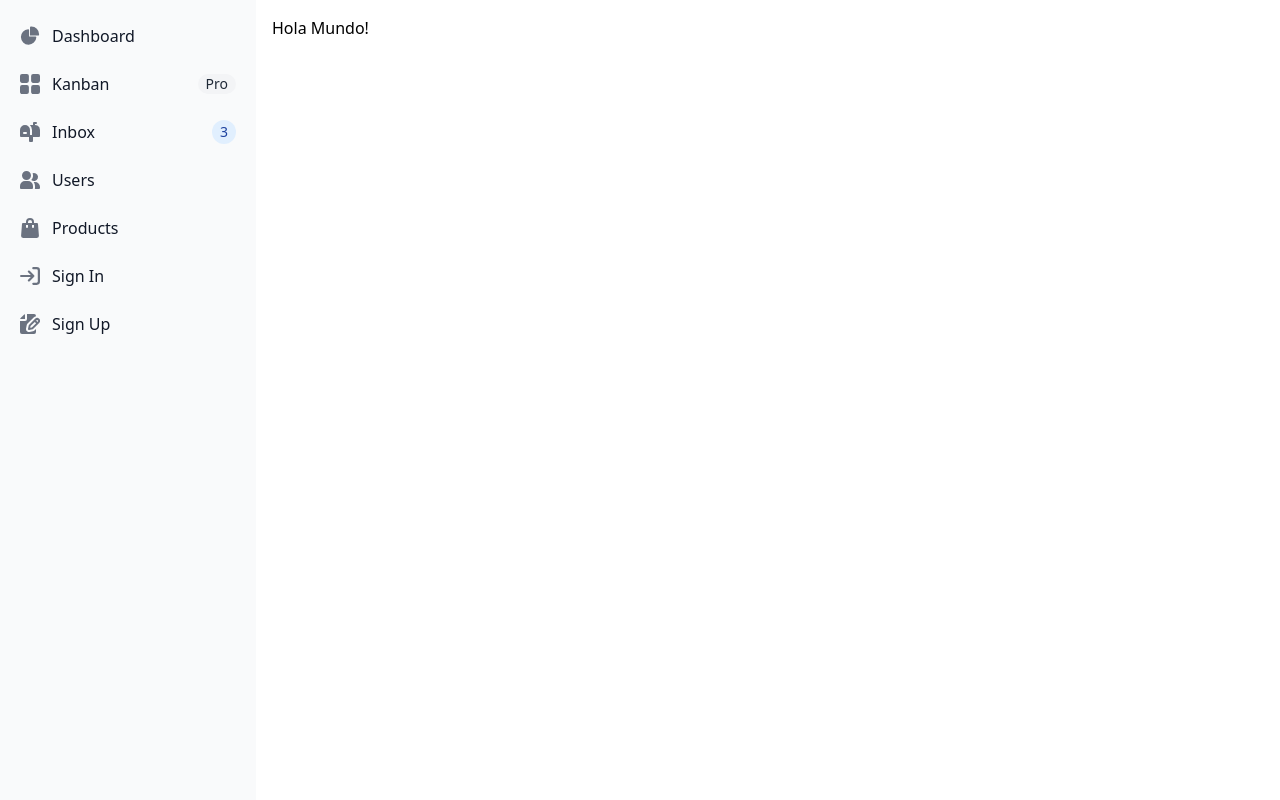
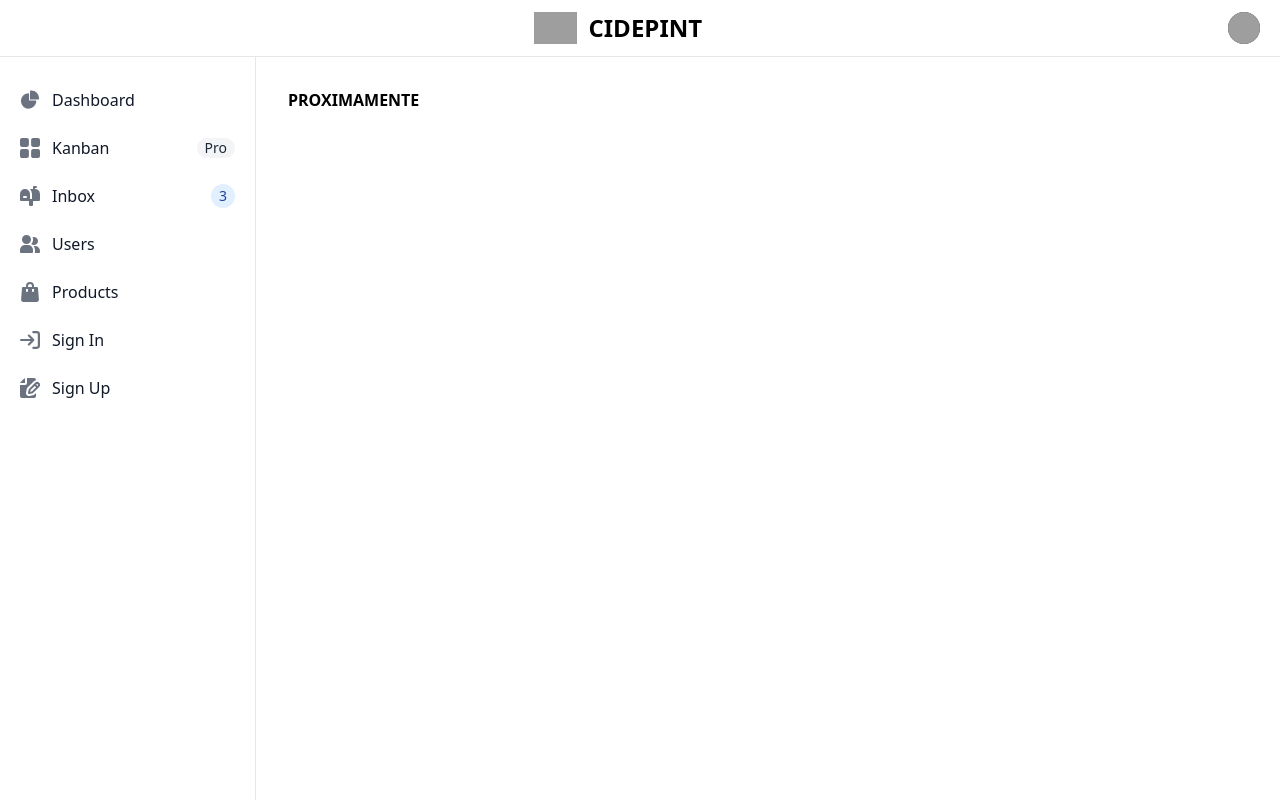
Before and after one commit to thiago-laurence/proyecto-de-software, a Flask app: page / in a window 1280 px wide. Run offline with Flask 3, Linux system fonts and the light colour scheme; style sheets or scripts are compiled from the project's sources; some libraries are stand-ins or nearby versions; grey boxes are pictures that could not be loaded.

Commit message:
FEAT (layout): se actualizo la estructura del layout

```diff
--- a/admin/src/web/templates/home.html
+++ b/admin/src/web/templates/home.html
@@ -7,9 +7,9 @@
 <!-- EXTEND BLOCKS -->
 {% block main %}
     <div class="container">
-        <div class="content">
+        <div class="content font-bold">
             <h1>
-                Hola Mundo!
+                PROXIMAMENTE
             </h1>
         </div>
     </div>
--- a/admin/src/web/templates/layout.html
+++ b/admin/src/web/templates/layout.html
@@ -1,5 +1,6 @@
 <!DOCTYPE html>
 <html lang="en">
+
 <head>
     <meta charset="UTF-8">
     <meta http-equiv="X-UA-Compatible" content="IE=edge">
@@ -15,88 +16,201 @@
 
     <title> {% block title %}-- Titulo --{% endblock %} </title>
 </head>
+
 <body>
     {% block content %}
-        <button data-drawer-target="default-sidebar" data-drawer-toggle="default-sidebar" aria-controls="default-sidebar" type="button" class="inline-flex items-center p-2 mt-2 ml-3 text-sm text-gray-500 rounded-lg sm:hidden hover:bg-gray-100 focus:outline-none focus:ring-2 focus:ring-gray-200 dark:text-gray-400 dark:hover:bg-gray-700 dark:focus:ring-gray-600">
+
+
+    <nav class="fixed top-0 z-50 w-full bg-white border-b border-gray-200 dark:bg-gray-800 dark:border-gray-700">
+        <div class="px-3 py-3 lg:px-5 lg:pl-3">
+            <div class="flex items-center justify-between">
+                {% block nav %}
+                <div class="flex items-center">
+                    <button data-drawer-target="logo-sidebar" data-drawer-toggle="logo-sidebar"
+                        aria-controls="logo-sidebar" type="button"
+                        class="inline-flex items-center text-sm text-gray-500 rounded-lg sm:hidden hover:bg-gray-100 focus:outline-none focus:ring-2 focus:ring-gray-200 dark:text-gray-400 dark:hover:bg-gray-700 dark:focus:ring-gray-600">
                         <span class="sr-only">Open sidebar</span>
-            <svg class="w-6 h-6" aria-hidden="true" fill="currentColor" viewBox="0 0 20 20" xmlns="http://www.w3.org/2000/svg">
-            <path clip-rule="evenodd" fill-rule="evenodd" d="M2 4.75A.75.75 0 012.75 4h14.5a.75.75 0 010 1.5H2.75A.75.75 0 012 4.75zm0 10.5a.75.75 0 01.75-.75h7.5a.75.75 0 010 1.5h-7.5a.75.75 0 01-.75-.75zM2 10a.75.75 0 01.75-.75h14.5a.75.75 0 010 1.5H2.75A.75.75 0 012 10z"></path>
+                        <svg class="w-6 h-6" aria-hidden="true" fill="currentColor" viewBox="0 0 20 20"
+                            xmlns="http://www.w3.org/2000/svg">
+                            <path clip-rule="evenodd" fill-rule="evenodd"
+                                d="M2 4.75A.75.75 0 012.75 4h14.5a.75.75 0 010 1.5H2.75A.75.75 0 012 4.75zm0 10.5a.75.75 0 01.75-.75h7.5a.75.75 0 010 1.5h-7.5a.75.75 0 01-.75-.75zM2 10a.75.75 0 01.75-.75h14.5a.75.75 0 010 1.5H2.75A.75.75 0 012 10z">
+                            </path>
                         </svg>
                     </button>
+                </div>
+                <div class="flex place-content-center ">
 
-        <aside id="default-sidebar" class="fixed top-0 left-0 z-40 w-64 h-screen transition-transform -translate-x-full sm:translate-x-0" aria-label="Sidebar">
-            <div class="h-full px-3 py-4 overflow-y-auto bg-gray-50 dark:bg-gray-800">
+                    <a href="https://flowbite.com" class="flex ml-2 ">
+                        <img src="https://flowbite.com/docs/images/logo.svg" class="h-8 mr-3" alt="FlowBite Logo" />
+                        <span
+                            class="self-center text-xl font-semibold sm:text-2xl whitespace-nowrap dark:text-white">CIDEPINT</span>
+                    </a>
+                </div>
+                <div class="flex items-center">
+                    <div class="flex items-center ml-3">
+                        <div>
+                            <button type="button"
+                                class="flex text-sm bg-gray-800 rounded-full focus:ring-4 focus:ring-gray-300 dark:focus:ring-gray-600"
+                                aria-expanded="false" data-dropdown-toggle="dropdown-user">
+                                <span class="sr-only">Open user menu</span>
+                                <img class="w-8 h-8 rounded-full"
+                                    src="https://flowbite.com/docs/images/people/profile-picture-5.jpg"
+                                    alt="user photo">
+                            </button>
+                        </div>
+                        <div class="z-50 hidden my-4 text-base list-none bg-white divide-y divide-gray-100 rounded shadow dark:bg-gray-700 dark:divide-gray-600"
+                            id="dropdown-user">
+                            <div class="px-4 py-3" role="none">
+                                <p class="text-sm text-gray-900 dark:text-white" role="none">
+                                    Neil Sims
+                                </p>
+                                <p class="text-sm font-medium text-gray-900 truncate dark:text-gray-300" role="none">
+                                    neil.sims@flowbite.com
+                                </p>
+                            </div>
+                            <ul class="py-1" role="none">
+                                <li>
+                                    <a href="#"
+                                        class="block px-4 py-2 text-sm text-gray-700 hover:bg-gray-100 dark:text-gray-300 dark:hover:bg-gray-600 dark:hover:text-white"
+                                        role="menuitem">Dashboard</a>
+                                </li>
+                                <li>
+                                    <a href="#"
+                                        class="block px-4 py-2 text-sm text-gray-700 hover:bg-gray-100 dark:text-gray-300 dark:hover:bg-gray-600 dark:hover:text-white"
+                                        role="menuitem">Settings</a>
+                                </li>
+                                <li>
+                                    <a href="#"
+                                        class="block px-4 py-2 text-sm text-gray-700 hover:bg-gray-100 dark:text-gray-300 dark:hover:bg-gray-600 dark:hover:text-white"
+                                        role="menuitem">Earnings</a>
+                                </li>
+                                <li>
+                                    <a href="#"
+                                        class="block px-4 py-2 text-sm text-gray-700 hover:bg-gray-100 dark:text-gray-300 dark:hover:bg-gray-600 dark:hover:text-white"
+                                        role="menuitem">Sign out</a>
+                                </li>
+                            </ul>
+                        </div>
+                    </div>
+                </div>
+                {% endblock %}
+            </div>
+        </div>
+    </nav>
+
+
+    <aside id="logo-sidebar"
+        class="fixed top-0 left-0 z-40 w-64 h-screen pt-20 transition-transform -translate-x-full bg-white border-r border-gray-200 sm:translate-x-0 dark:bg-gray-800 dark:border-gray-700"
+        aria-label="Sidebar">
+        <div class="h-full px-3 pb-4 overflow-y-auto bg-white dark:bg-gray-800">
+            {% block aside %}
             <ul class="space-y-2 font-medium">
                 <li>
-                    <a href="#" class="flex items-center p-2 text-gray-900 rounded-lg dark:text-white hover:bg-gray-100 dark:hover:bg-gray-700 group">
-                        <svg class="w-5 h-5 text-gray-500 transition duration-75 dark:text-gray-400 group-hover:text-gray-900 dark:group-hover:text-white" aria-hidden="true" xmlns="http://www.w3.org/2000/svg" fill="currentColor" viewBox="0 0 22 21">
-                        <path d="M16.975 11H10V4.025a1 1 0 0 0-1.066-.998 8.5 8.5 0 1 0 9.039 9.039.999.999 0 0 0-1-1.066h.002Z"/>
-                        <path d="M12.5 0c-.157 0-.311.01-.565.027A1 1 0 0 0 11 1.02V10h8.975a1 1 0 0 0 1-.935c.013-.188.028-.374.028-.565A8.51 8.51 0 0 0 12.5 0Z"/>
+                    <a href="#"
+                        class="flex items-center p-2 text-gray-900 rounded-lg dark:text-white hover:bg-gray-100 dark:hover:bg-gray-700 group">
+                        <svg class="w-5 h-5 text-gray-500 transition duration-75 dark:text-gray-400 group-hover:text-gray-900 dark:group-hover:text-white"
+                            aria-hidden="true" xmlns="http://www.w3.org/2000/svg" fill="currentColor"
+                            viewBox="0 0 22 21">
+                            <path
+                                d="M16.975 11H10V4.025a1 1 0 0 0-1.066-.998 8.5 8.5 0 1 0 9.039 9.039.999.999 0 0 0-1-1.066h.002Z" />
+                            <path
+                                d="M12.5 0c-.157 0-.311.01-.565.027A1 1 0 0 0 11 1.02V10h8.975a1 1 0 0 0 1-.935c.013-.188.028-.374.028-.565A8.51 8.51 0 0 0 12.5 0Z" />
                         </svg>
                         <span class="ml-3">Dashboard</span>
                     </a>
                 </li>
                 <li>
-                    <a href="#" class="flex items-center p-2 text-gray-900 rounded-lg dark:text-white hover:bg-gray-100 dark:hover:bg-gray-700 group">
-                        <svg class="flex-shrink-0 w-5 h-5 text-gray-500 transition duration-75 dark:text-gray-400 group-hover:text-gray-900 dark:group-hover:text-white" aria-hidden="true" xmlns="http://www.w3.org/2000/svg" fill="currentColor" viewBox="0 0 18 18">
-                        <path d="M6.143 0H1.857A1.857 1.857 0 0 0 0 1.857v4.286C0 7.169.831 8 1.857 8h4.286A1.857 1.857 0 0 0 8 6.143V1.857A1.857 1.857 0 0 0 6.143 0Zm10 0h-4.286A1.857 1.857 0 0 0 10 1.857v4.286C10 7.169 10.831 8 11.857 8h4.286A1.857 1.857 0 0 0 18 6.143V1.857A1.857 1.857 0 0 0 16.143 0Zm-10 10H1.857A1.857 1.857 0 0 0 0 11.857v4.286C0 17.169.831 18 1.857 18h4.286A1.857 1.857 0 0 0 8 16.143v-4.286A1.857 1.857 0 0 0 6.143 10Zm10 0h-4.286A1.857 1.857 0 0 0 10 11.857v4.286c0 1.026.831 1.857 1.857 1.857h4.286A1.857 1.857 0 0 0 18 16.143v-4.286A1.857 1.857 0 0 0 16.143 10Z"/>
+                    <a href="#"
+                        class="flex items-center p-2 text-gray-900 rounded-lg dark:text-white hover:bg-gray-100 dark:hover:bg-gray-700 group">
+                        <svg class="flex-shrink-0 w-5 h-5 text-gray-500 transition duration-75 dark:text-gray-400 group-hover:text-gray-900 dark:group-hover:text-white"
+                            aria-hidden="true" xmlns="http://www.w3.org/2000/svg" fill="currentColor"
+                            viewBox="0 0 18 18">
+                            <path
+                                d="M6.143 0H1.857A1.857 1.857 0 0 0 0 1.857v4.286C0 7.169.831 8 1.857 8h4.286A1.857 1.857 0 0 0 8 6.143V1.857A1.857 1.857 0 0 0 6.143 0Zm10 0h-4.286A1.857 1.857 0 0 0 10 1.857v4.286C10 7.169 10.831 8 11.857 8h4.286A1.857 1.857 0 0 0 18 6.143V1.857A1.857 1.857 0 0 0 16.143 0Zm-10 10H1.857A1.857 1.857 0 0 0 0 11.857v4.286C0 17.169.831 18 1.857 18h4.286A1.857 1.857 0 0 0 8 16.143v-4.286A1.857 1.857 0 0 0 6.143 10Zm10 0h-4.286A1.857 1.857 0 0 0 10 11.857v4.286c0 1.026.831 1.857 1.857 1.857h4.286A1.857 1.857 0 0 0 18 16.143v-4.286A1.857 1.857 0 0 0 16.143 10Z" />
                         </svg>
                         <span class="flex-1 ml-3 whitespace-nowrap">Kanban</span>
-                        <span class="inline-flex items-center justify-center px-2 ml-3 text-sm font-medium text-gray-800 bg-gray-100 rounded-full dark:bg-gray-700 dark:text-gray-300">Pro</span>
+                        <span
+                            class="inline-flex items-center justify-center px-2 ml-3 text-sm font-medium text-gray-800 bg-gray-100 rounded-full dark:bg-gray-700 dark:text-gray-300">Pro</span>
                     </a>
                 </li>
                 <li>
-                    <a href="#" class="flex items-center p-2 text-gray-900 rounded-lg dark:text-white hover:bg-gray-100 dark:hover:bg-gray-700 group">
-                        <svg class="flex-shrink-0 w-5 h-5 text-gray-500 transition duration-75 dark:text-gray-400 group-hover:text-gray-900 dark:group-hover:text-white" aria-hidden="true" xmlns="http://www.w3.org/2000/svg" fill="currentColor" viewBox="0 0 20 20">
-                        <path d="m17.418 3.623-.018-.008a6.713 6.713 0 0 0-2.4-.569V2h1a1 1 0 1 0 0-2h-2a1 1 0 0 0-1 1v2H9.89A6.977 6.977 0 0 1 12 8v5h-2V8A5 5 0 1 0 0 8v6a1 1 0 0 0 1 1h8v4a1 1 0 0 0 1 1h2a1 1 0 0 0 1-1v-4h6a1 1 0 0 0 1-1V8a5 5 0 0 0-2.582-4.377ZM6 12H4a1 1 0 0 1 0-2h2a1 1 0 0 1 0 2Z"/>
+                    <a href="#"
+                        class="flex items-center p-2 text-gray-900 rounded-lg dark:text-white hover:bg-gray-100 dark:hover:bg-gray-700 group">
+                        <svg class="flex-shrink-0 w-5 h-5 text-gray-500 transition duration-75 dark:text-gray-400 group-hover:text-gray-900 dark:group-hover:text-white"
+                            aria-hidden="true" xmlns="http://www.w3.org/2000/svg" fill="currentColor"
+                            viewBox="0 0 20 20">
+                            <path
+                                d="m17.418 3.623-.018-.008a6.713 6.713 0 0 0-2.4-.569V2h1a1 1 0 1 0 0-2h-2a1 1 0 0 0-1 1v2H9.89A6.977 6.977 0 0 1 12 8v5h-2V8A5 5 0 1 0 0 8v6a1 1 0 0 0 1 1h8v4a1 1 0 0 0 1 1h2a1 1 0 0 0 1-1v-4h6a1 1 0 0 0 1-1V8a5 5 0 0 0-2.582-4.377ZM6 12H4a1 1 0 0 1 0-2h2a1 1 0 0 1 0 2Z" />
                         </svg>
                         <span class="flex-1 ml-3 whitespace-nowrap">Inbox</span>
-                        <span class="inline-flex items-center justify-center w-3 h-3 p-3 ml-3 text-sm font-medium text-blue-800 bg-blue-100 rounded-full dark:bg-blue-900 dark:text-blue-300">3</span>
+                        <span
+                            class="inline-flex items-center justify-center w-3 h-3 p-3 ml-3 text-sm font-medium text-blue-800 bg-blue-100 rounded-full dark:bg-blue-900 dark:text-blue-300">3</span>
                     </a>
                 </li>
                 <li>
-                    <a href="#" class="flex items-center p-2 text-gray-900 rounded-lg dark:text-white hover:bg-gray-100 dark:hover:bg-gray-700 group">
-                        <svg class="flex-shrink-0 w-5 h-5 text-gray-500 transition duration-75 dark:text-gray-400 group-hover:text-gray-900 dark:group-hover:text-white" aria-hidden="true" xmlns="http://www.w3.org/2000/svg" fill="currentColor" viewBox="0 0 20 18">
-                        <path d="M14 2a3.963 3.963 0 0 0-1.4.267 6.439 6.439 0 0 1-1.331 6.638A4 4 0 1 0 14 2Zm1 9h-1.264A6.957 6.957 0 0 1 15 15v2a2.97 2.97 0 0 1-.184 1H19a1 1 0 0 0 1-1v-1a5.006 5.006 0 0 0-5-5ZM6.5 9a4.5 4.5 0 1 0 0-9 4.5 4.5 0 0 0 0 9ZM8 10H5a5.006 5.006 0 0 0-5 5v2a1 1 0 0 0 1 1h11a1 1 0 0 0 1-1v-2a5.006 5.006 0 0 0-5-5Z"/>
+                    <a href="#"
+                        class="flex items-center p-2 text-gray-900 rounded-lg dark:text-white hover:bg-gray-100 dark:hover:bg-gray-700 group">
+                        <svg class="flex-shrink-0 w-5 h-5 text-gray-500 transition duration-75 dark:text-gray-400 group-hover:text-gray-900 dark:group-hover:text-white"
+                            aria-hidden="true" xmlns="http://www.w3.org/2000/svg" fill="currentColor"
+                            viewBox="0 0 20 18">
+                            <path
+                                d="M14 2a3.963 3.963 0 0 0-1.4.267 6.439 6.439 0 0 1-1.331 6.638A4 4 0 1 0 14 2Zm1 9h-1.264A6.957 6.957 0 0 1 15 15v2a2.97 2.97 0 0 1-.184 1H19a1 1 0 0 0 1-1v-1a5.006 5.006 0 0 0-5-5ZM6.5 9a4.5 4.5 0 1 0 0-9 4.5 4.5 0 0 0 0 9ZM8 10H5a5.006 5.006 0 0 0-5 5v2a1 1 0 0 0 1 1h11a1 1 0 0 0 1-1v-2a5.006 5.006 0 0 0-5-5Z" />
                         </svg>
                         <span class="flex-1 ml-3 whitespace-nowrap">Users</span>
                     </a>
                 </li>
                 <li>
-                    <a href="#" class="flex items-center p-2 text-gray-900 rounded-lg dark:text-white hover:bg-gray-100 dark:hover:bg-gray-700 group">
-                        <svg class="flex-shrink-0 w-5 h-5 text-gray-500 transition duration-75 dark:text-gray-400 group-hover:text-gray-900 dark:group-hover:text-white" aria-hidden="true" xmlns="http://www.w3.org/2000/svg" fill="currentColor" viewBox="0 0 18 20">
-                        <path d="M17 5.923A1 1 0 0 0 16 5h-3V4a4 4 0 1 0-8 0v1H2a1 1 0 0 0-1 .923L.086 17.846A2 2 0 0 0 2.08 20h13.84a2 2 0 0 0 1.994-2.153L17 5.923ZM7 9a1 1 0 0 1-2 0V7h2v2Zm0-5a2 2 0 1 1 4 0v1H7V4Zm6 5a1 1 0 1 1-2 0V7h2v2Z"/>
+                    <a href="#"
+                        class="flex items-center p-2 text-gray-900 rounded-lg dark:text-white hover:bg-gray-100 dark:hover:bg-gray-700 group">
+                        <svg class="flex-shrink-0 w-5 h-5 text-gray-500 transition duration-75 dark:text-gray-400 group-hover:text-gray-900 dark:group-hover:text-white"
+                            aria-hidden="true" xmlns="http://www.w3.org/2000/svg" fill="currentColor"
+                            viewBox="0 0 18 20">
+                            <path
+                                d="M17 5.923A1 1 0 0 0 16 5h-3V4a4 4 0 1 0-8 0v1H2a1 1 0 0 0-1 .923L.086 17.846A2 2 0 0 0 2.08 20h13.84a2 2 0 0 0 1.994-2.153L17 5.923ZM7 9a1 1 0 0 1-2 0V7h2v2Zm0-5a2 2 0 1 1 4 0v1H7V4Zm6 5a1 1 0 1 1-2 0V7h2v2Z" />
                         </svg>
                         <span class="flex-1 ml-3 whitespace-nowrap">Products</span>
                     </a>
                 </li>
                 <li>
-                    <a href="#" class="flex items-center p-2 text-gray-900 rounded-lg dark:text-white hover:bg-gray-100 dark:hover:bg-gray-700 group">
-                        <svg class="flex-shrink-0 w-5 h-5 text-gray-500 transition duration-75 dark:text-gray-400 group-hover:text-gray-900 dark:group-hover:text-white" aria-hidden="true" xmlns="http://www.w3.org/2000/svg" fill="none" viewBox="0 0 18 16">
-                        <path stroke="currentColor" stroke-linecap="round" stroke-linejoin="round" stroke-width="2" d="M1 8h11m0 0L8 4m4 4-4 4m4-11h3a2 2 0 0 1 2 2v10a2 2 0 0 1-2 2h-3"/>
+                    <a href="#"
+                        class="flex items-center p-2 text-gray-900 rounded-lg dark:text-white hover:bg-gray-100 dark:hover:bg-gray-700 group">
+                        <svg class="flex-shrink-0 w-5 h-5 text-gray-500 transition duration-75 dark:text-gray-400 group-hover:text-gray-900 dark:group-hover:text-white"
+                            aria-hidden="true" xmlns="http://www.w3.org/2000/svg" fill="none" viewBox="0 0 18 16">
+                            <path stroke="currentColor" stroke-linecap="round" stroke-linejoin="round" stroke-width="2"
+                                d="M1 8h11m0 0L8 4m4 4-4 4m4-11h3a2 2 0 0 1 2 2v10a2 2 0 0 1-2 2h-3" />
                         </svg>
                         <span class="flex-1 ml-3 whitespace-nowrap">Sign In</span>
                     </a>
                 </li>
                 <li>
-                    <a href="#" class="flex items-center p-2 text-gray-900 rounded-lg dark:text-white hover:bg-gray-100 dark:hover:bg-gray-700 group">
-                        <svg class="flex-shrink-0 w-5 h-5 text-gray-500 transition duration-75 dark:text-gray-400 group-hover:text-gray-900 dark:group-hover:text-white" aria-hidden="true" xmlns="http://www.w3.org/2000/svg" fill="currentColor" viewBox="0 0 20 20">
-                        <path d="M5 5V.13a2.96 2.96 0 0 0-1.293.749L.879 3.707A2.96 2.96 0 0 0 .13 5H5Z"/>
-                        <path d="M6.737 11.061a2.961 2.961 0 0 1 .81-1.515l6.117-6.116A4.839 4.839 0 0 1 16 2.141V2a1.97 1.97 0 0 0-1.933-2H7v5a2 2 0 0 1-2 2H0v11a1.969 1.969 0 0 0 1.933 2h12.134A1.97 1.97 0 0 0 16 18v-3.093l-1.546 1.546c-.413.413-.94.695-1.513.81l-3.4.679a2.947 2.947 0 0 1-1.85-.227 2.96 2.96 0 0 1-1.635-3.257l.681-3.397Z"/>
-                        <path d="M8.961 16a.93.93 0 0 0 .189-.019l3.4-.679a.961.961 0 0 0 .49-.263l6.118-6.117a2.884 2.884 0 0 0-4.079-4.078l-6.117 6.117a.96.96 0 0 0-.263.491l-.679 3.4A.961.961 0 0 0 8.961 16Zm7.477-9.8a.958.958 0 0 1 .68-.281.961.961 0 0 1 .682 1.644l-.315.315-1.36-1.36.313-.318Zm-5.911 5.911 4.236-4.236 1.359 1.359-4.236 4.237-1.7.339.341-1.699Z"/>
+                    <a href="#"
+                        class="flex items-center p-2 text-gray-900 rounded-lg dark:text-white hover:bg-gray-100 dark:hover:bg-gray-700 group">
+                        <svg class="flex-shrink-0 w-5 h-5 text-gray-500 transition duration-75 dark:text-gray-400 group-hover:text-gray-900 dark:group-hover:text-white"
+                            aria-hidden="true" xmlns="http://www.w3.org/2000/svg" fill="currentColor"
+                            viewBox="0 0 20 20">
+                            <path d="M5 5V.13a2.96 2.96 0 0 0-1.293.749L.879 3.707A2.96 2.96 0 0 0 .13 5H5Z" />
+                            <path
+                                d="M6.737 11.061a2.961 2.961 0 0 1 .81-1.515l6.117-6.116A4.839 4.839 0 0 1 16 2.141V2a1.97 1.97 0 0 0-1.933-2H7v5a2 2 0 0 1-2 2H0v11a1.969 1.969 0 0 0 1.933 2h12.134A1.97 1.97 0 0 0 16 18v-3.093l-1.546 1.546c-.413.413-.94.695-1.513.81l-3.4.679a2.947 2.947 0 0 1-1.85-.227 2.96 2.96 0 0 1-1.635-3.257l.681-3.397Z" />
+                            <path
+                                d="M8.961 16a.93.93 0 0 0 .189-.019l3.4-.679a.961.961 0 0 0 .49-.263l6.118-6.117a2.884 2.884 0 0 0-4.079-4.078l-6.117 6.117a.96.96 0 0 0-.263.491l-.679 3.4A.961.961 0 0 0 8.961 16Zm7.477-9.8a.958.958 0 0 1 .68-.281.961.961 0 0 1 .682 1.644l-.315.315-1.36-1.36.313-.318Zm-5.911 5.911 4.236-4.236 1.359 1.359-4.236 4.237-1.7.339.341-1.699Z" />
                         </svg>
                         <span class="flex-1 ml-3 whitespace-nowrap">Sign Up</span>
                     </a>
                 </li>
+                {% endblock %}
             </ul>
         </div>
     </aside>
 
     <div class="p-4 sm:ml-64">
+        <div class="p-4 dark:border-gray-700 mt-14">
             {% block main %}
+
 
             {% endblock %}
         </div>
+    </div>
+
     {% endblock %}
 
     {% block javascript %}
@@ -105,4 +219,5 @@
     <script src="/static/js/jquery.min.js"></script>
     {% endblock %}
 </body>
+
 </html>
```
Lines whose indentation alone changed are shown as unchanged.
